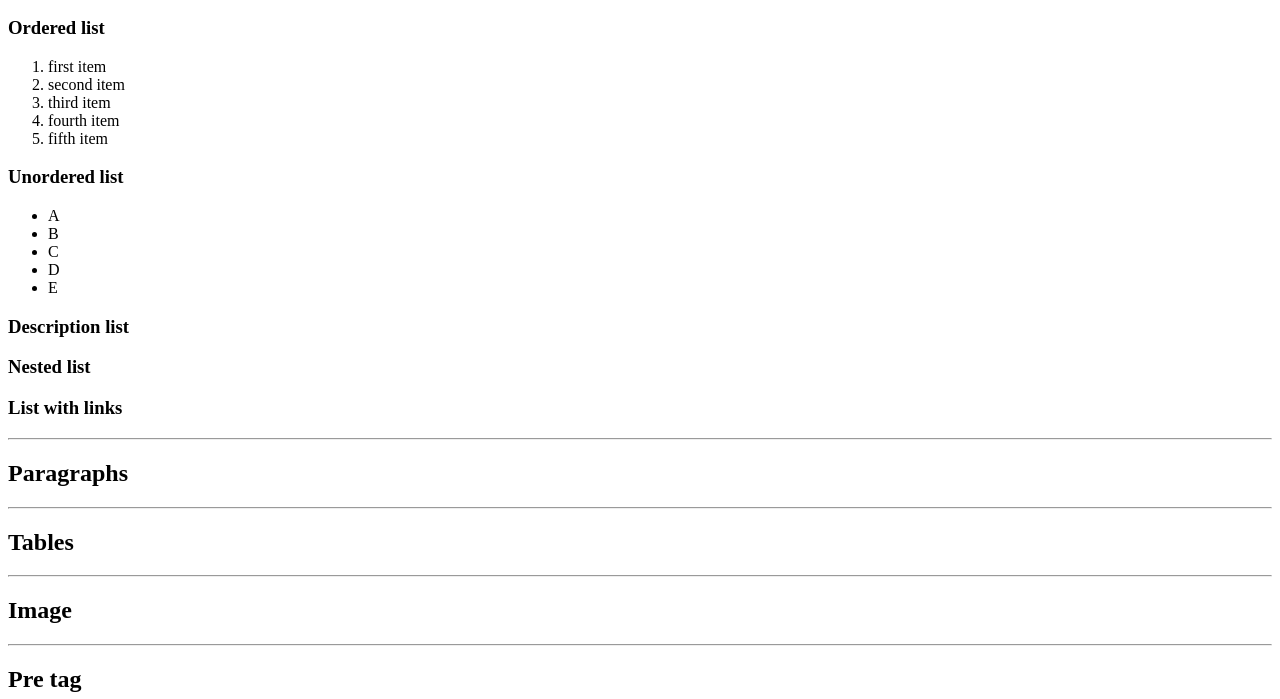
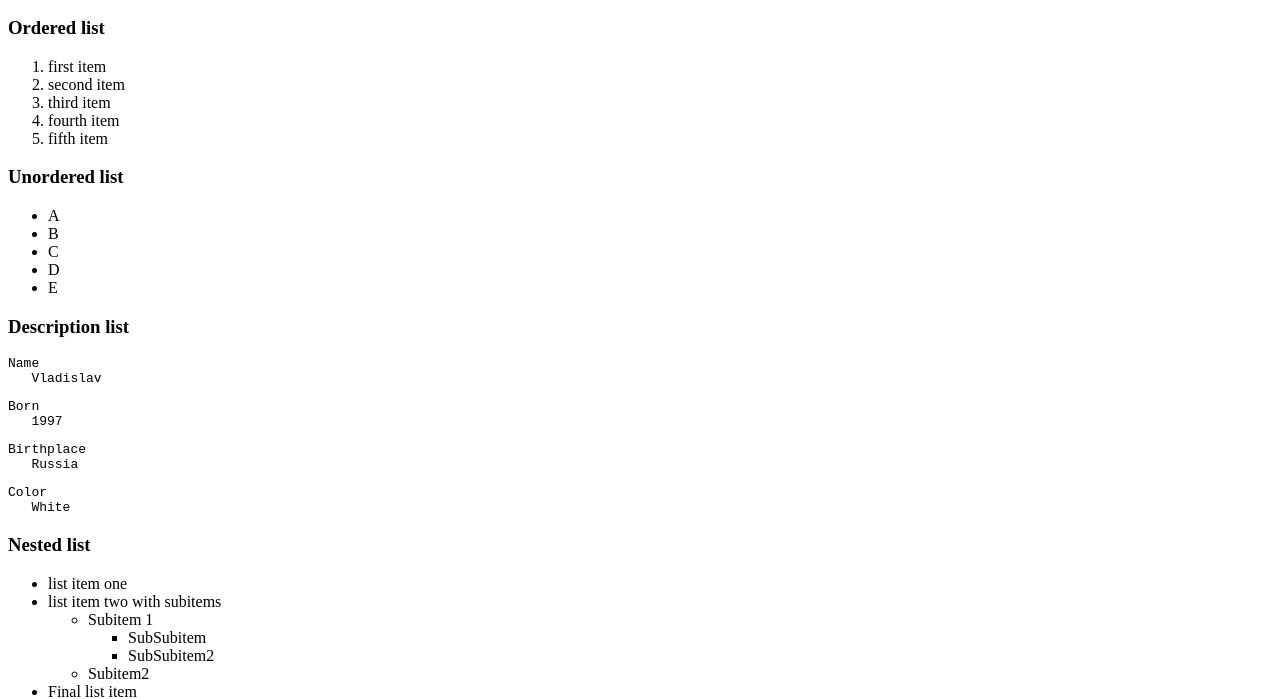
Before and after one commit to Ch1rik/FE-RSU-Vladislav_Cheremisin, a plain HTML site: page task2.html in a window 1280 px wide. Shown: the part 110-809 px from the top of the page. Drawn offline with Linux system fonts and the light colour scheme.

Commit message:
i complete Description list and Nested list in task2.html

```diff
--- a/task2.html
+++ b/task2.html
@@ -27,7 +27,26 @@
        <li>E</li>
    </ul>
    <h3>Description list</h3>
+   <pre>Name
+   Vladislav</pre>
+   <pre>Born
+   1997</pre>
+   <pre>Birthplace
+   Russia</pre>
+   <pre>Color
+   White</pre>
    <h3>Nested list</h3>
+   <ul>
+       <li>list item one</li>
+       <li>list item two with subitems</li>
+       <ul><li>Subitem 1</li>
+       <ul><li>SubSubitem</li>
+       <li>SubSubitem2</li>
+       </ul>
+       <li>Subitem2</li>
+       </ul>
+       <li>Final list item</li>
+   </ul>
    <h3>List with links</h3>
    <hr>
    <h2>Paragraphs</h2>
```
